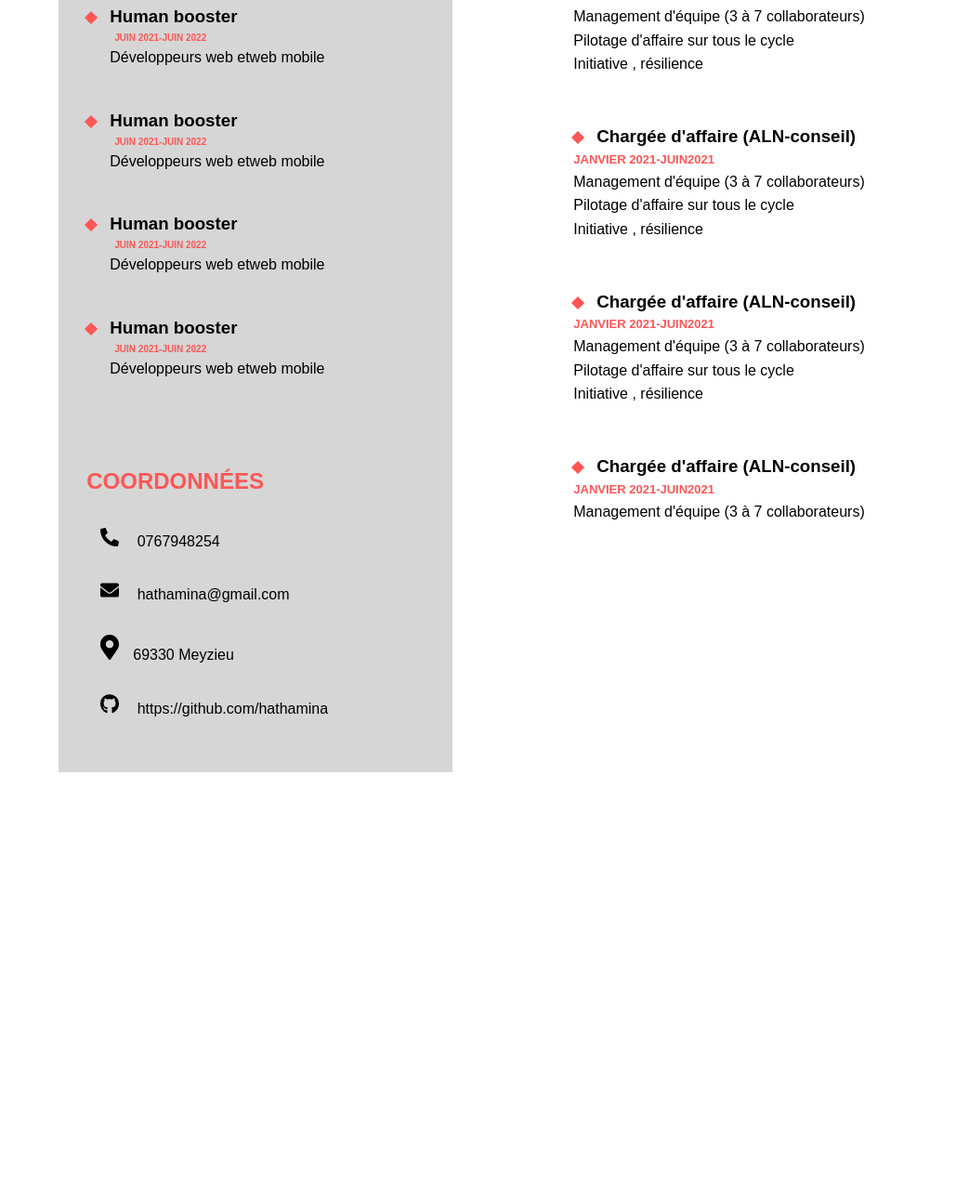
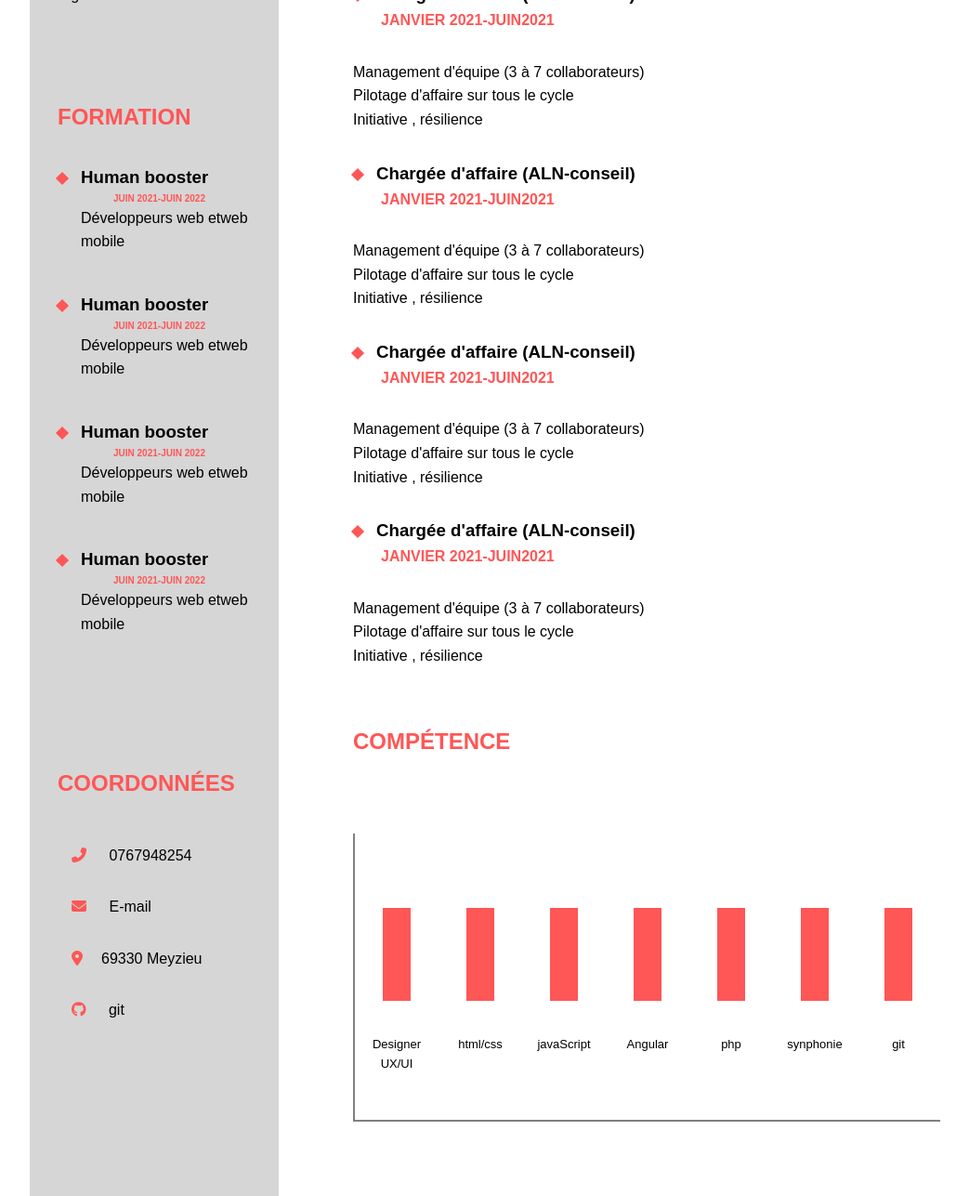
Before and after one commit to hathamina/cvAmina, a plain HTML site: page index.html in a window 1280 px wide. Shown: the part 759-2046 px from the top of the page at 93% size, without its empty margins (78-1121 px from the left). Before the commit the page ends 1590 px from the top, so only its background shows below. Drawn offline with Linux system fonts and the light colour scheme.

Commit message:
ajouter les barre pour compétences

```diff
--- a/index.html
+++ b/index.html
@@ -8,6 +8,7 @@
     <link rel="stylesheet" href="./css/normalize.css">
     <link rel="stylesheet" href="./css/base.css">
     <link rel="stylesheet" href="style.css">
+    <script src="https://kit.fontawesome.com/5c63c6ec2f.js" crossorigin="anonymous"></script>
     <title>Cv Amina Hathroubi</title>
 </head>
 
@@ -16,14 +17,13 @@
         <div class="container">
             <h1>amina Hathroubi</h1>
             <h2>dévloppeuse web et web mobile</h2>
-            <div class="photo"><img src="./image/photoMina.jpg" alt=""></div>
         </div>
     </header>
     <!-- ------------------------------------- -->
     <main>
         <div class="container">
+            <!-- ------------------aside------------- -->
             <aside>
-
                 <section class="profil">
                     <h2>Profil</h2>
                     <p>Aprés avoir obtenu mon diplome d'ingénieur en agronomie complété par un master II en
@@ -61,58 +61,76 @@
                 <section class="coordonnee">
                     <h2>coordonnées</h2>
                     <ul>
-                        <li><img src="./image/phone-alt-solid.svg" alt="tel"> 0767948254</li>
-                        <li><img src="./image/envelope-solid.svg" alt="email"> hathamina@gmail.com</li>
-                        <li><img src="./image/map-marker-alt-solid.svg" alt="map">69330 Meyzieu</li>
-                        <li><img src="./image/github-brands.svg" alt="git">
-                            https://github.com/hathamina
+                        <li><i class="fas fa-phone-alt"></i> 0767948254</li>
+                        <li><i class="fas fa-envelope"></i> <a href="mailto:hathamina@gmail.com">E-mail</a>
+                        </li>
+                        <li><i class="fas fa-map-marker-alt"></i>69330 Meyzieu</li>
+                        <li><i class="fab fa-github"></i> <a href="https://github.com/hathamina"> git </a>
                         </li>
 
                     </ul>
                 </section>
-
             </aside>
-            <article>
-                <h2>expérience profissionnelle</h2>
+            <!-- -------------------------fin aside----------------------- -->
+            <article class="experiencePro">
+                <h2>expérience professionnelle</h2>
                 <section class="formation">
                     <ul>
                         <li>
                             <h3>Chargée d'affaire (ALN-conseil)</h3>
                             <h4>janvier 2021-juin2021</h4>
-                            <p>Management d'équipe (3 à 7 collaborateurs)
-                            <p>Pilotage d'affaire sur tous le cycle</p>
-                            <p> Initiative , résilience</p>
+                            <p>Management d'équipe (3 à 7 collaborateurs) <br>
+                                Pilotage d'affaire sur tous le cycle <br>
+                                Initiative , résilience</p>
                         </li>
                         <li>
                             <h3>Chargée d'affaire (ALN-conseil)</h3>
                             <h4>janvier 2021-juin2021</h4>
-                            <p>Management d'équipe (3 à 7 collaborateurs)
-                            <p>Pilotage d'affaire sur tous le cycle</p>
-                            <p> Initiative , résilience</p>
+                            <p>Management d'équipe (3 à 7 collaborateurs) <br>
+                                Pilotage d'affaire sur tous le cycle <br>
+                                Initiative , résilience</p>
                         </li>
                         <li>
                             <h3>Chargée d'affaire (ALN-conseil)</h3>
                             <h4>janvier 2021-juin2021</h4>
-                            <p>Management d'équipe (3 à 7 collaborateurs)
-                            <p>Pilotage d'affaire sur tous le cycle</p>
-                            <p> Initiative , résilience</p>
+                            <p>Management d'équipe (3 à 7 collaborateurs) <br>
+                                Pilotage d'affaire sur tous le cycle <br>
+                                Initiative , résilience</p>
                         </li>
                         <li>
                             <h3>Chargée d'affaire (ALN-conseil)</h3>
                             <h4>janvier 2021-juin2021</h4>
-                            <p>Management d'équipe (3 à 7 collaborateurs)
-                            <p>Pilotage d'affaire sur tous le cycle</p>
-                            <p> Initiative , résilience</p>
+                            <p>Management d'équipe (3 à 7 collaborateurs) <br>
+                                Pilotage d'affaire sur tous le cycle <br>
+                                Initiative , résilience</p>
                         </li>
                         <li>
                             <h3>Chargée d'affaire (ALN-conseil)</h3>
                             <h4>janvier 2021-juin2021</h4>
-                            <p>Management d'équipe (3 à 7 collaborateurs)
+                            <p>Management d'équipe (3 à 7 collaborateurs) <br>
+                                Pilotage d'affaire sur tous le cycle <br>
+                                Initiative , résilience</p>
+                        </li>
 
-                        </li>
                     </ul>
+                    <!-- ---------------------les barre de competence--------------- -->
+                    <article class="competence">
+                        <h2>compétence</h2>
+                        <div>
+                            <p> Designer UX/UI</p>
+                            <p> html/css</p>
+                            <p>javaScript</p>
+                            <p>Angular</p>
+                            <p>php</p>
+                            <p>synphonie</p>
+                            <p>git</p>
+
+                        </div>
+                    </article>
                 </section>
             </article>
+
+
         </div>
 
     </main>
--- a/style.css
+++ b/style.css
@@ -7,6 +7,10 @@
 .container {
   max-width: 1060px;
   margin: 0 auto;
+  justify-content: center;
+}
+h1 {
+  font-size: larger;
 }
 h2,
 h4 {
@@ -23,7 +27,6 @@ h4 {
   transform: rotate(45deg);
   margin-right: 15px;
 }
-
 /* ****************
 *header*
 *******************/
@@ -36,12 +39,12 @@ header {
 
   background-size: cover;
   position: relative;
+  padding: 80px;
 }
 header h1 {
   font-size: 70px;
   margin: 0;
   color: #ff5656;
-  padding-top: 150px;
 }
 header h2 {
   font-size: medium;
@@ -50,37 +53,32 @@ header h2 {
   color: white;
   padding-bottom: 80px;
 }
-header .photo img {
-  height: 150px;
-  width: 150px;
-  object-fit: cover;
-  border-radius: 200px;
-  position: absolute;
-  top: 10px;
-  left: 20px;
-}
+
 /* ****************
 *main*
 *******************/
 
 /* ****************
-*aside*
+*aside global*
 *******************/
-
 aside {
   margin: 0;
   width: 40%;
   background: #d6d6d6;
   padding: 40px 30px;
 }
-
-aside .profil {
+aside .profil,
+aside .formation,
+aside .coordonnee {
   padding: 50px 0;
 }
+aside .profil h2,
+aside .formation h2,
+aside .coordonnee h2 {
+  padding-bottom: 30px;
+}
+
 /* **************formation************ */
-aside .formation {
-  padding: 50px 0;
-}
 
 aside .formation ul li h4 {
   font-size: 10px;
@@ -90,38 +88,60 @@ aside .formation ul li p {
   margin-left: 25px;
   margin-bottom: 40px;
 }
+
 /* ******************coordonnées**************/
-aside .coordonnee h2 {
-  padding-bottom: 15px;
-}
-aside .coordonnee ul li img {
-  width: 20px;
-  margin-right: 15px;
-}
+
 aside .coordonnee ul li {
   padding: 15px;
 }
-
+aside .coordonnee ul li i {
+  color: #ff5656;
+  padding-right: 20px;
+}
 /* ****************
-*article*
+*experience pro
 *******************/
 main .container {
-  max-width: 1060px;
   display: flex;
-  justify-content: center;
-  margin: 0 auto;
 }
-main article {
-  margin: 80px;
+main .container .experiencePro {
+  padding: 80px;
 }
-main article h2 {
-  margin-bottom: 50px;
+main .container .experiencePro h2 {
+  padding-bottom: 50px;
+}
+.formation ul li h4 {
+  padding: 0 30px;
 }
 
-main article ul li {
-  margin: 50px;
+main .container .experiencePro p {
+  padding-top: 30px;
+  padding-bottom: 30px;
 }
 
-main article ul li h4 {
+/* ******************competence************** */
+
+main .competence div p::before {
+  content: " ";
+  background: #ff5656;
+  height: 100px;
+  width: 30px;
+  display: inline-block;
+  margin: 30px;
+}
+
+main .competence div {
+  display: flex;
+  padding: 20px 0;
+  margin-top: 30px;
+  border: solid 2px gray;
+  border-right: none;
+  border-top: none;
+  text-align: center;
+}
+main .competence div p {
   font-size: 13px;
 }
+main .competence h2 {
+  padding-top: 30px;
+}
```
